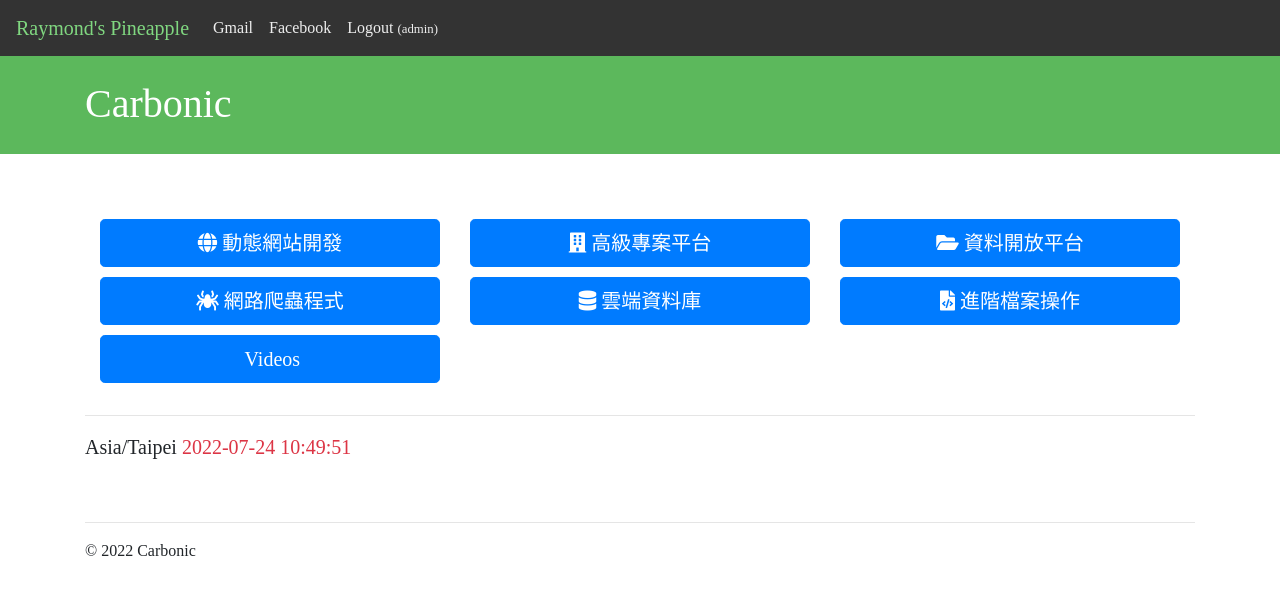
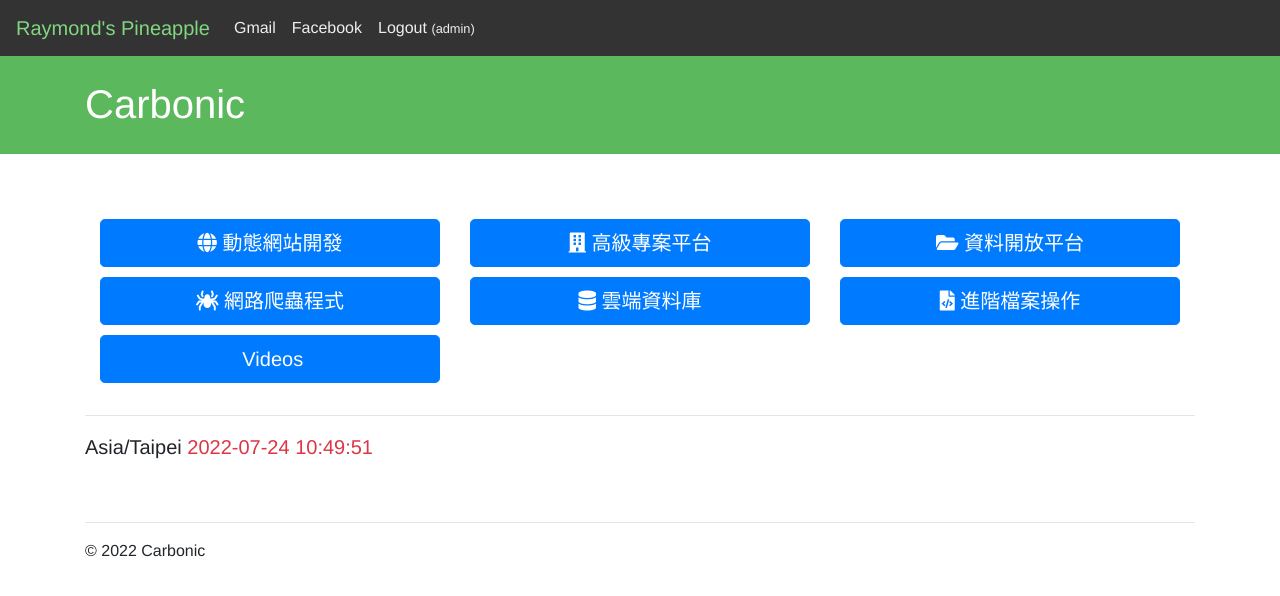
Before and after one commit to mogggit/carbonic, a Flask app: page /home in a window 1280 px wide. Shown: the top 596 px of the page. Run offline with Flask 2, Linux system fonts and the light colour scheme; the visitor is signed in with stand-in values (Sample User, id 1); some libraries are stand-ins or nearby versions.

Commit message:
Font and color changes

```diff
--- a/static/css/main.css
+++ b/static/css/main.css
@@ -1,5 +1,5 @@
 body, button, html, input, select, textarea {
-    font-family: "Microsoft JhengHei";
+    font-family: "Helvetica";
 }
 
 section h3,
@@ -376,7 +376,7 @@ h5.exfor {
 }
 
 .texti-vital {
-    color: #cc4444;
+    color: #cb4343;
 }
 
 .texti-lg {
@@ -455,7 +455,8 @@ h5.exfor {
 }
 
 .timezone {
-    font-family: serif;
+    font-family: Helvetica;
+    font-size: 10px;
 }
 
 /* #toast-container 移除圖示 */
```
Also changed, not shown: 1 other file.
